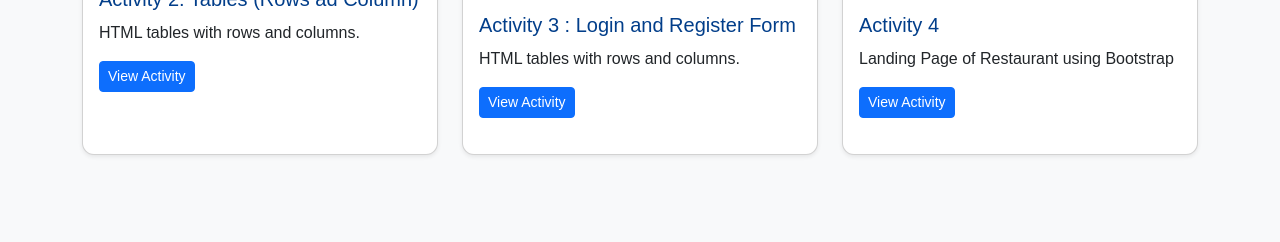
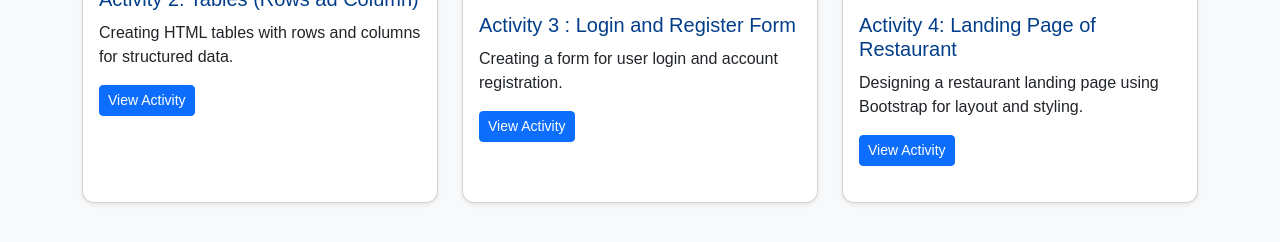
Before and after one commit to Risselaqui04/Lqicha, a plain HTML site: page my-project.html in a window 1280 px wide. Shown: the part 446-688 px from the top of the page. Drawn offline with nearby package versions, Linux system fonts and the light colour scheme.

Commit message:
first commit

```diff
--- a/my-project.html
+++ b/my-project.html
@@ -73,7 +73,7 @@
             <h5 class="card-title">Activity 1: Text Formatting</h5>
             <p class="card-text">Basic HTML text formatting activity.</p>
              <h5 class="card-title">Activity 2: Tables (Rows ad Column)</h5>
-              <p class="card-text">HTML tables with rows and columns.</p>
+              <p class="card-text">Creating HTML tables with rows and columns for structured data.</p>
             <a href="https://risselaqui04.github.io/HTML-Activity/" target="_blank" class="btn btn-primary btn-sm">View Activity</a>
           </div>
         </div>
@@ -85,7 +85,7 @@
           <img src="images/loginregister.png" class="card-img-top" alt="Activity 2">
           <div class="card-body">
             <h5 class="card-title">Activity 3 : Login and Register Form</h5>
-            <p class="card-text">HTML tables with rows and columns.</p>
+            <p class="card-text">Creating a form for user login and account registration.</p>
             <a href="https://risselaqui04.github.io/register-login-form/login.html" target="_blank" class="btn btn-primary btn-sm">View Activity</a>
           </div>
         </div>
@@ -96,8 +96,9 @@
         <div class="card h-100 shadow-sm">
           <img src="images/landingpage.png" class="card-img-top" alt="Activity 3">
           <div class="card-body">
-            <h5 class="card-title">Activity 4</h5>
-            <p class="card-text">Landing Page of Restaurant using Bootstrap</p>
+            <h5 class="card-title">Activity 4: Landing Page of Restaurant</h5>
+            <p class="card-text">Designing a restaurant landing page using Bootstrap for layout and styling.</p>
+
             <a href="https://risselaqui04.github.io/landingpage/homepage.html" target="_blank" class="btn btn-primary btn-sm">View Activity</a>
           </div>
         </div>
```
